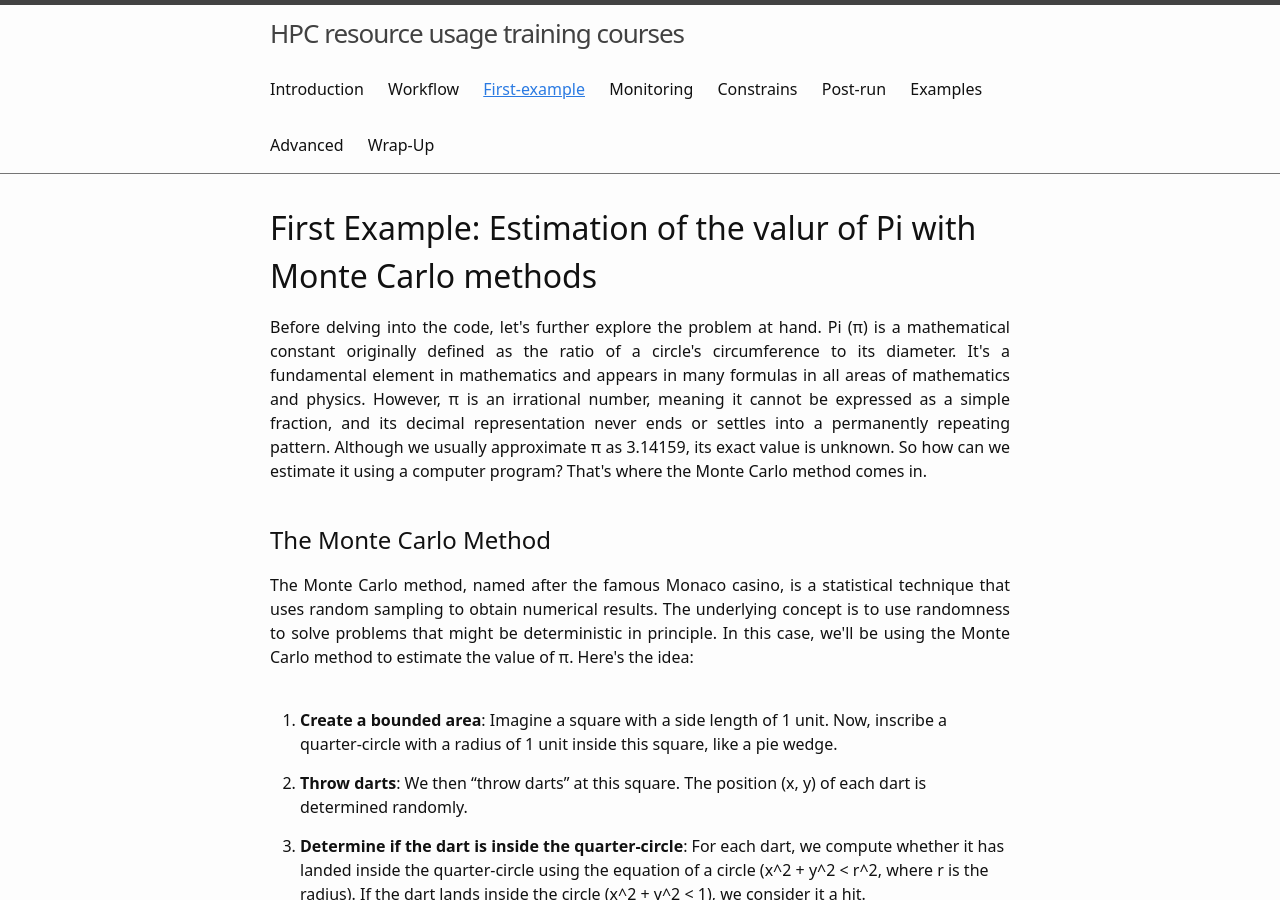
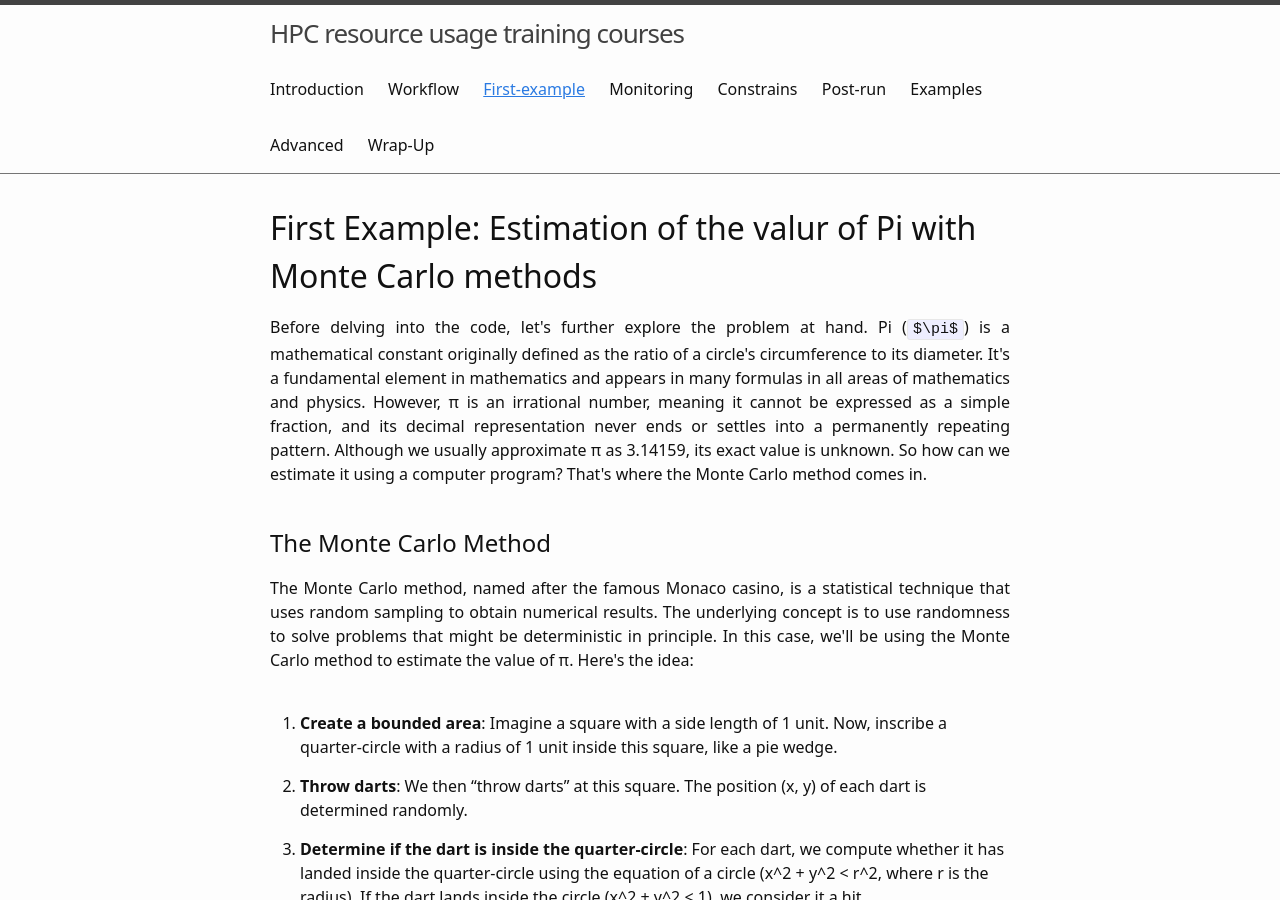
Before and after one commit to dipc-cc/slurm-training, a Jekyll site: the page built from 3_first-job.md, in a window 1280 px wide and 900 px high. Built offline with Jekyll 4.4.1, drawn with Linux system fonts in a browser that asks for light colours; some web fonts are replaced.

Commit message:
Fix code styled text

```diff
--- a/3_first-job.md
+++ b/3_first-job.md
@@ -8,7 +8,7 @@ nav: true
 <div align="justify">
 Before delving into the code, let's further explore the problem at hand.
 
-Pi (π) is a mathematical constant originally defined as the ratio of a circle's circumference to its diameter. It's a fundamental element in mathematics and appears in many formulas in all areas of mathematics and physics.
+Pi (<code>$\pi$</code>) is a mathematical constant originally defined as the ratio of a circle's circumference to its diameter. It's a fundamental element in mathematics and appears in many formulas in all areas of mathematics and physics.
 
 However, π is an irrational number, meaning it cannot be expressed as a simple fraction, and its decimal representation never ends or settles into a permanently repeating pattern. Although we usually approximate π as 3.14159, its exact value is unknown.
 
```
